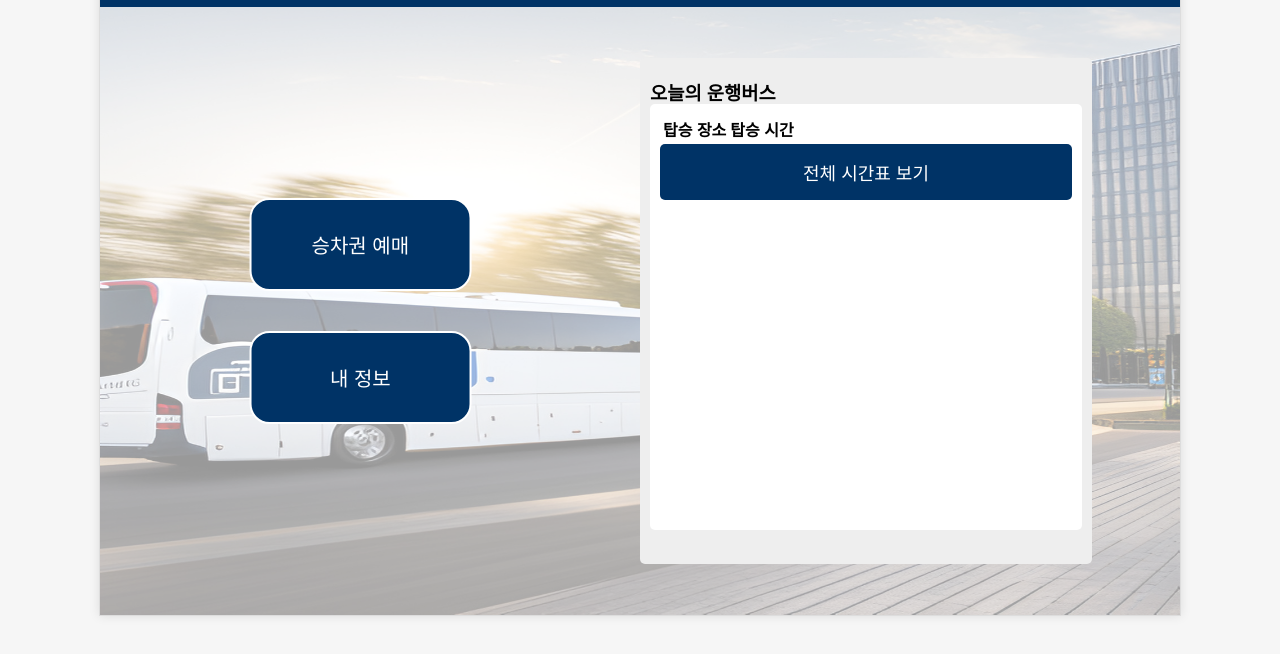
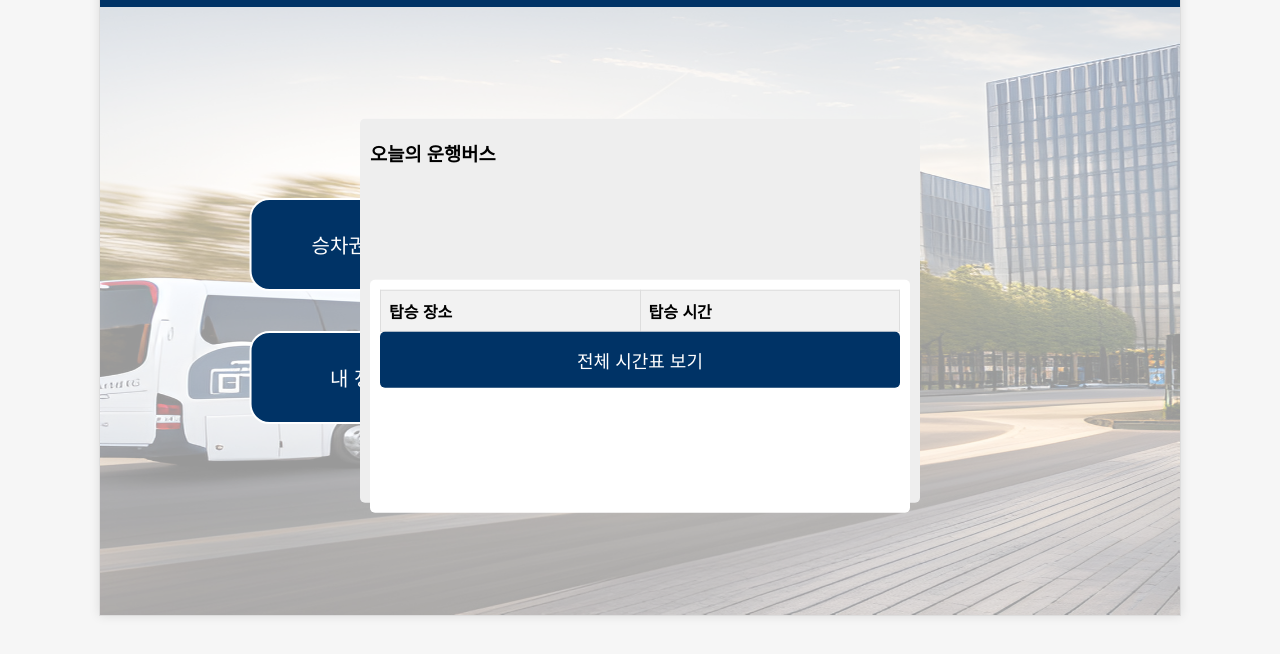
Before and after one commit to BUCapstoneDesign/BusSystem, a website: page public/Main.html in a window 1280 px wide. Shown: the part 68-722 px from the top of the page. Drawn offline with Linux system fonts and the light colour scheme; no server answers.

Commit message:
Update MainStyles.css

```diff
--- a/public/MainStyles.css
+++ b/public/MainStyles.css
@@ -96,11 +96,11 @@ header {
   display: grid;
   grid-template-columns: auto;
   grid-template-rows: auto;
-  width: 40%;
-  height: 80%;
+  width: 50%;
+  height: 60%;
   top: 50%;
   left: 50%;
-  transform: translate(0, -50%);
+  transform: translate(-50%, -50%);
   background-color: #EEEEEE;
   padding: 10px;
   border-radius: 5px;
@@ -113,15 +113,29 @@ header {
 .notice-content {
   background-color: white;
   position: relative;
-  top: -70%;
-  height: 140%;
+  height: 100%;
   padding: 10px;
-  margin-top: 10%;
   border-radius: 5px;
+  overflow-y: auto;
 }
 
 .notice-content p {
   margin: 5px;
+}
+
+.notice-content table {
+  width: 100%;
+  border-collapse: collapse;
+}
+
+.notice-content th, .notice-content td {
+  border: 1px solid #ddd;
+  padding: 8px;
+  text-align: left;
+}
+
+.notice-content th {
+  background-color: #f2f2f2;
 }
 
 /* ... 기존 스타일 ... */
```
